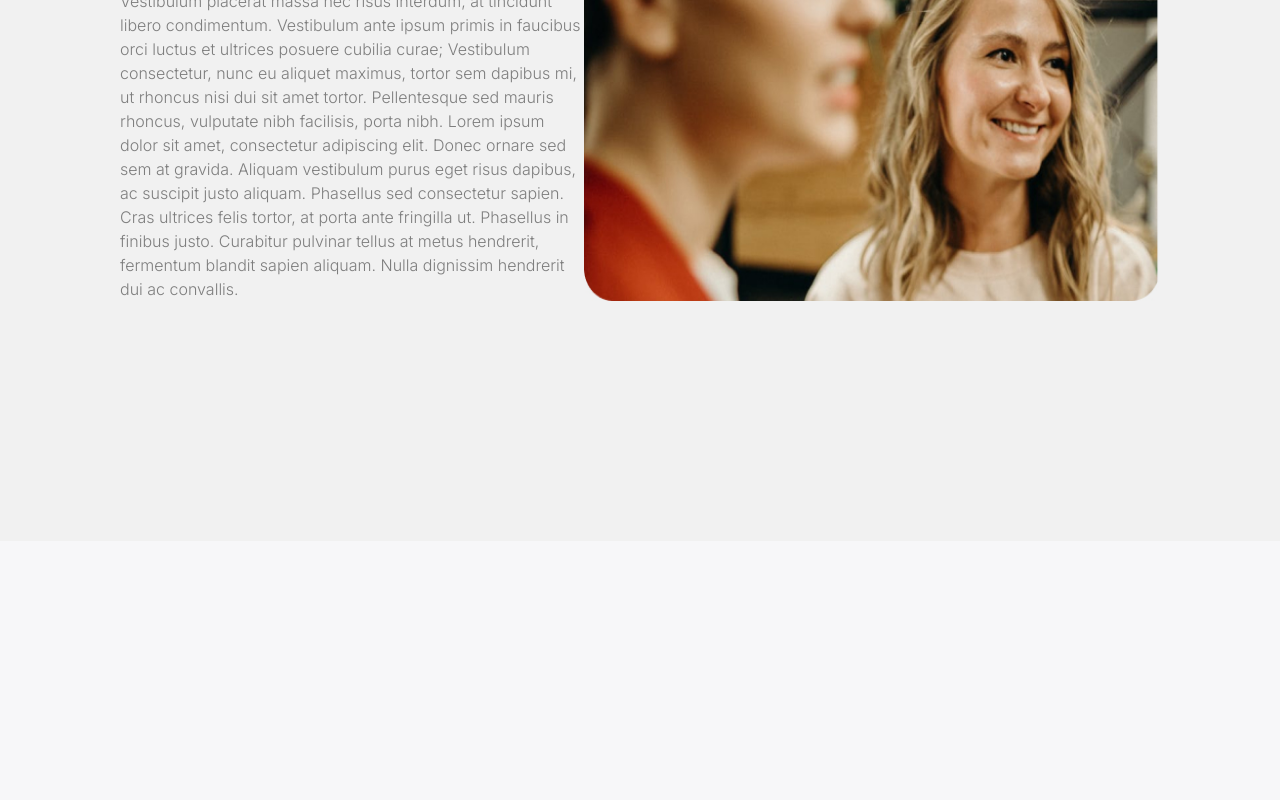
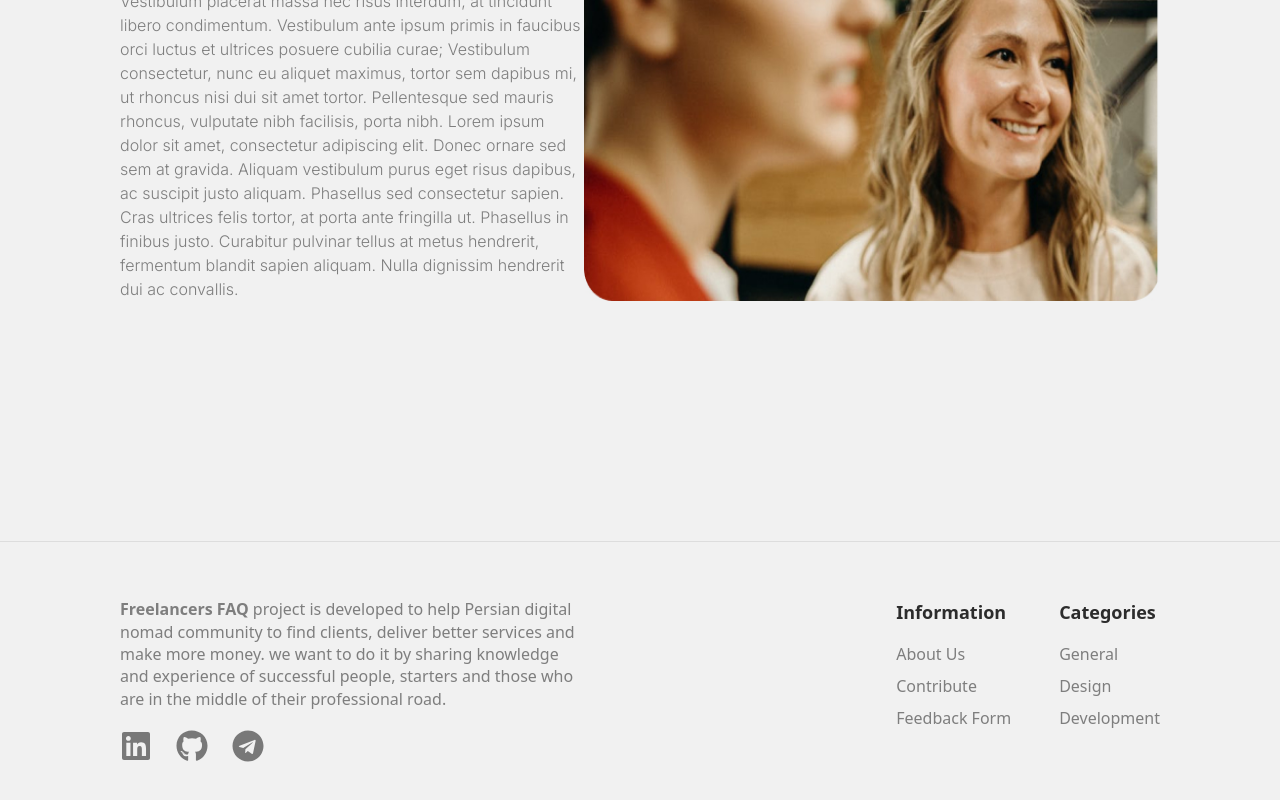
Before and after one commit to erffon/freelancers-faq, a Next.js app: page / in a window 1280 px wide. Shown: the part 1445-2245 px from the top of the page. Before the commit the page ends 1986 px from the top, so only its background shows below. Built offline with nearby package versions, Linux system fonts and the light colour scheme.

Commit message:
Feat: Footer has been done

```diff
--- /dev/null
+++ b/components/layout/footer/Footer.module.css
@@ -0,0 +1,15 @@
+.intro {
+  @apply text-base text-textcolor-paragraph font-light leading-[140%] w-3/5 pb-5;
+}
+.intro strong {
+  @apply font-bold;
+}
+.social {
+  @apply w-8 h-8 text-black/50 hover:text-black/80 transition duration-300 ease-out;
+}
+.links-title {
+  @apply text-textcolor-heading text-lg font-semibold mb-4;
+}
+.links-items {
+  @apply text-textcolor-paragraph hover:text-textcolor-heading text-base font-light mb-2;
+}
--- a/components/layout/footer/index.tsx
+++ b/components/layout/footer/index.tsx
@@ -1,5 +1,72 @@
-const Footer = () => {
-  return <footer></footer>;
+import { FOOTER_DATA } from "@/contents/layout/footer/footerData";
+import Link from "next/link";
+import style from "./Footer.module.css";
+
+interface IFooter {
+  className?: string;
+}
+const Footer: React.FC<IFooter> = ({ className = "" }) => {
+  return (
+    <footer
+      className={`_container ${className} py-14 flex justify-between items-start border-t border-border-gray/50 relative bg-bgcolor-gray-darker`}
+    >
+      <div>
+        <p
+          dangerouslySetInnerHTML={{
+            __html: FOOTER_DATA.english.texts.introduction,
+          }}
+          className={style.intro}
+        />
+        <ul className="flex gap-6">
+          {FOOTER_DATA.english.texts.social.map((item) => {
+            return (
+              <li key={`social-${item.icon}`}>
+                <Link href={item.link}>
+                  <item.icon className={style.social} />
+                </Link>
+              </li>
+            );
+          })}
+        </ul>
+      </div>
+      <div className="flex gap-12">
+        <div className="w-max">
+          <h3 className={style["links-title"]}>
+            {FOOTER_DATA.english.information.title}
+          </h3>
+          <ul>
+            {FOOTER_DATA.english.information.items.map((item) => {
+              return (
+                <li
+                  key={`footer_items_${item.title}`}
+                  className={style["links-items"]}
+                >
+                  <Link href={item.link}>{item.title}</Link>
+                </li>
+              );
+            })}
+          </ul>
+        </div>
+        <div className="w-max">
+          <h3 className={style["links-title"]}>
+            {FOOTER_DATA.english.categories.title}
+          </h3>
+          <ul>
+            {FOOTER_DATA.english.categories.items.map((item) => {
+              return (
+                <li
+                  key={`footer_items_${item.title}`}
+                  className={style["links-items"]}
+                >
+                  <Link href={item.link}>{item.title}</Link>
+                </li>
+              );
+            })}
+          </ul>
+        </div>
+      </div>
+    </footer>
+  );
 };
 
 export default Footer;
--- /dev/null
+++ b/contents/layout/footer/footerData.ts
@@ -0,0 +1,31 @@
+import { FaLinkedin, FaTelegram, FaGithub } from "react-icons/fa";
+
+export const FOOTER_DATA = {
+  english: {
+    texts: {
+      introduction:
+        "<strong>Freelancers FAQ</strong> project is developed to help Persian digital nomad community to find clients, deliver better services and make more money. we want to do it by sharing knowledge and experience of successful people, starters and those who are in the middle of their professional road.",
+      social: [
+        { icon: FaLinkedin, link: "" },
+        { icon: FaGithub, link: "" },
+        { icon: FaTelegram, link: "" },
+      ],
+    },
+    information: {
+      title: "Information",
+      items: [
+        { title: "About Us", link: "" },
+        { title: "Contribute", link: "" },
+        { title: "Feedback Form", link: "" },
+      ],
+    },
+    categories: {
+      title: "Categories",
+      items: [
+        { title: "General", link: "" },
+        { title: "Design", link: "" },
+        { title: "Development", link: "" },
+      ],
+    },
+  },
+};
--- a/tailwind.config.ts
+++ b/tailwind.config.ts
@@ -14,6 +14,9 @@ const config: Config = {
           "conic-gradient(from 180deg at 50% 50%, var(--tw-gradient-stops))",
       },
       colors: {
+        border: {
+          gray: "#c9c9c9",
+        },
         bgcolor: {
           gray: {
             light: "#f7f7f9",
```
